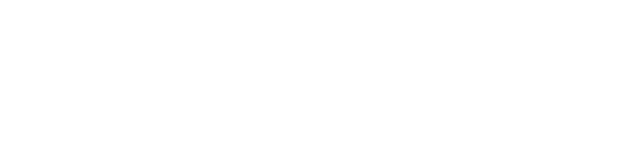
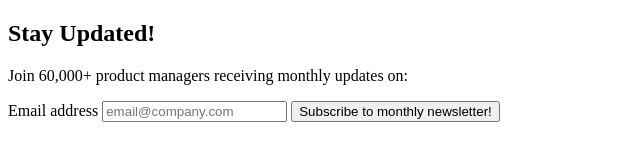
Before and after one commit to JaoShiGitHub/newsletter-fnmentor, a plain HTML site: page index.html in a window 1280 px wide. Shown: the whole page, without its empty margins (0-640 px from the left). Drawn offline with Linux system fonts and the light colour scheme.

Commit message:
Update index.html

```diff
--- a/index.html
+++ b/index.html
@@ -7,6 +7,21 @@
 <link rel="stylesheet" href="styles.css" />
 </head>
 <body>
-
+    <section>
+        <div id="subscribe">
+            <h1 id="header-subscribe">Stay Updated!</h1>
+            <p>Join 60,000+ product managers receiving monthly updates on:</p>
+            <div id="benefits">
+            </div>
+            <form onsubmit="handleSubscribeNewsletter(event)">
+                <label id="email-label" for="email" data-error="Hello error.">Email address</label>
+                <input id="input-email" type="email" id="email" placeholder="email@company.com" required />
+                <button class="submit-btn" type="submit">Subscribe to monthly newsletter!</button>
+            </form>
+        </div>
+        <div id="main-img"></div>
+    </section>
+    <script src="index.js">
+    </script>
 </body>
 </html>
```
